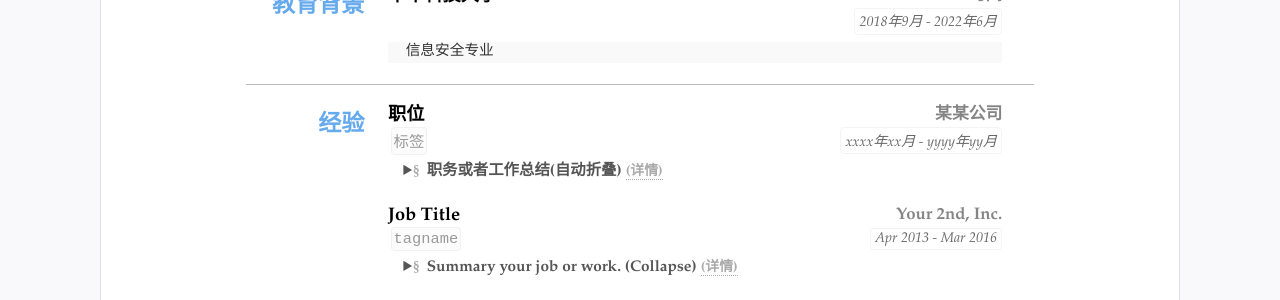
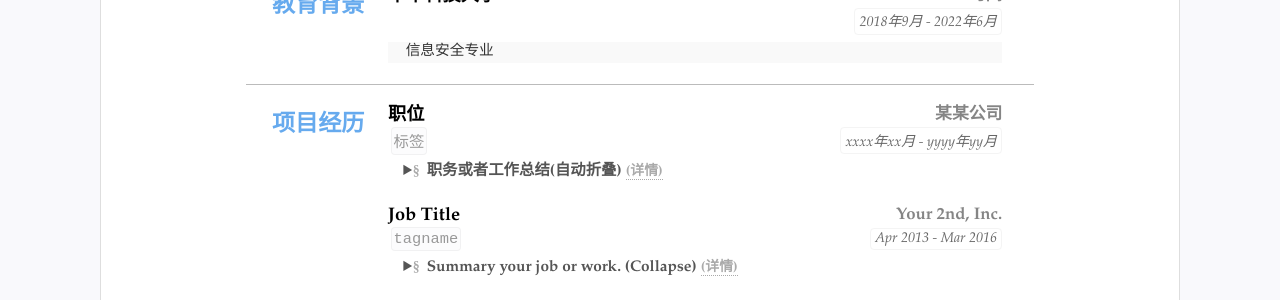
Before and after one commit to xcgxyx/xcgxyx1, a Jekyll site: the page built from index.html, in a window 1280 px wide. Shown: the part 229-529 px from the top of the page. Built offline with Jekyll 4.4.1, drawn with Linux system fonts in a browser that asks for light colours.

Commit message:
Update resume.yml

```diff
--- a/_data/resume.yml
+++ b/_data/resume.yml
@@ -29,7 +29,7 @@ main: #简历主要内容，
     detail: 信息安全专业
 
 - type: experience
-  name: 经验
+  name: 项目经历
   content:
   - title: 职位
     sub: 某某公司
```
